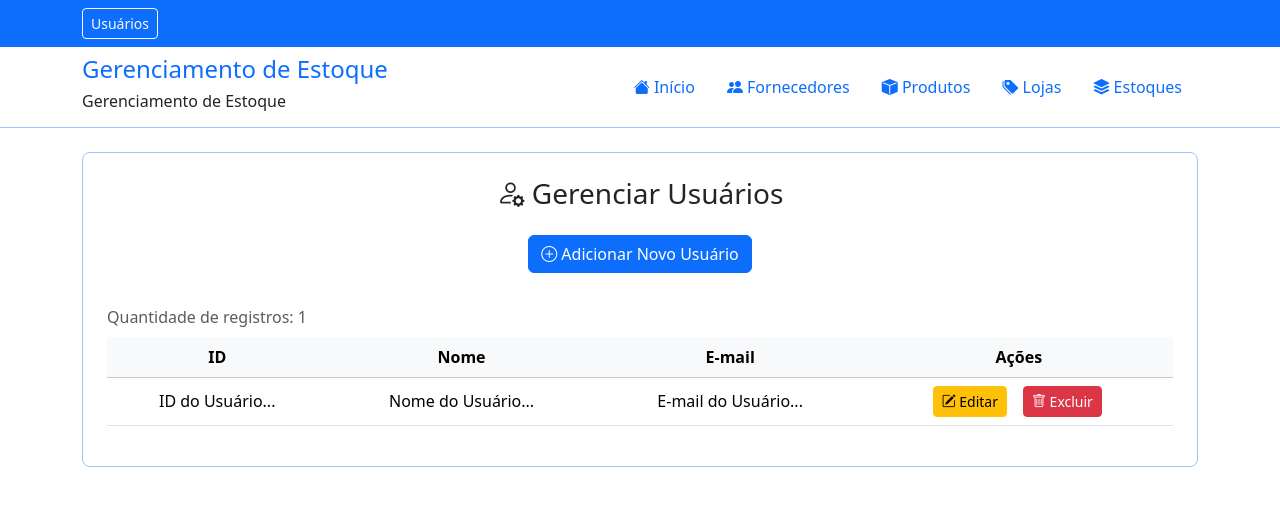
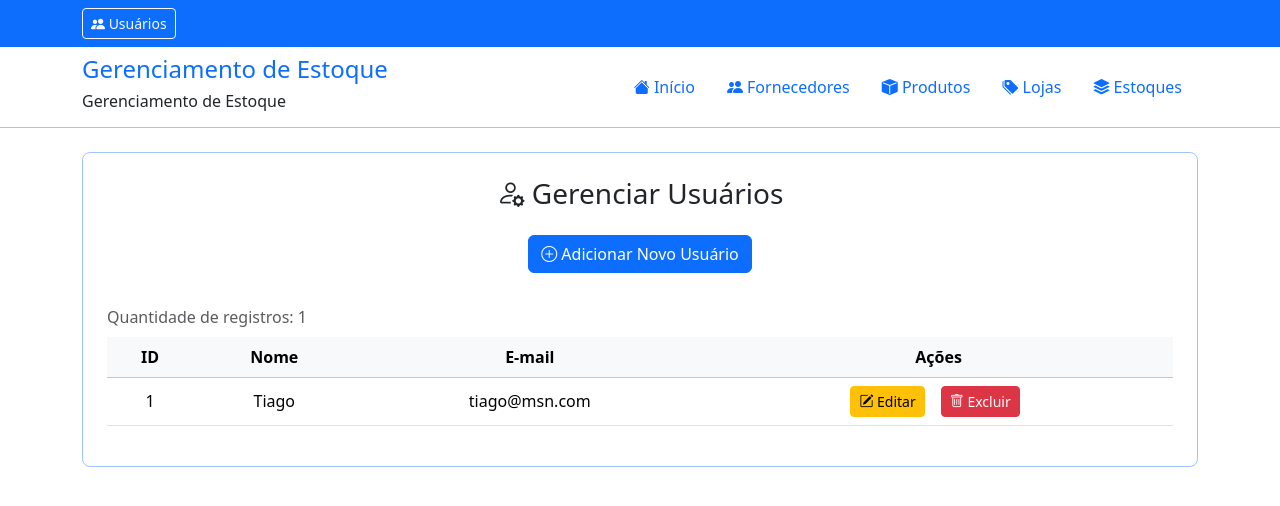
Before and after one commit to link33376/Avaliacao2, a PHP site: page /usuarios/listar.php in a window 1280 px wide. Shown: the top 506 px of the page. Run offline with PHP 8.4, Linux system fonts and the light colour scheme; data comes from the database, SQL or seed files in the repository.

Commit message:
avalaicao

```diff
--- a/config.php
+++ b/config.php
@@ -1,6 +1,6 @@
 <?php
 define('BASE_PATH', __DIR__);
-define('BASE_URL', '/controle-de-estoque');
+define('BASE_URL', '/Avaliacao2_grupo-01');
 
 
 require_once BASE_PATH . '/src/banco.php';
--- a/includes/cabecalho.php
+++ b/includes/cabecalho.php
@@ -22,6 +22,7 @@ require_once __DIR__ . '/../config.php';
 
     <div class="container">
       <a href="<?= BASE_URL ?>/usuarios/listar.php" class="btn btn-sm btn-outline-light">
+        <i class= "bi bi-people-fill"></i>
         Usuários
       </a>
     </div>
--- a/src/usuario_crud.php
+++ b/src/usuario_crud.php
@@ -1,17 +1,19 @@
 <?php
 //usuario_crud.php
-
-function buscarUsuario(PDO $conexao )
+//CRUD create, read, update e delete
+function buscarUsuario(PDO $conexao)
 {
 
-$sql = "SELECT id, nome, email FROM usuarios ORDER BY nome";
-
+$sql ="SELECT id, nome, email FROM usuarios ORDER BY id";
+//$sql
 //$stmt
-//$queery
+//query
 
 $consulta = $conexao->prepare($sql);
 $consulta->execute();
 
-// fetch vetor que traz um unico registro do banco de dados
+//fetch vetor que traz um unico regiustro do banco de dados
 return $consulta->fetchAll(PDO::FETCH_ASSOC);
+
 }
+?>
--- a/usuarios/listar.php
+++ b/usuarios/listar.php
@@ -1,6 +1,15 @@
 <?php
 require_once __DIR__ . '/../config.php';
+require_once BASE_PATH . '/src/usuario_crud.php';
 
+$usuario = buscarUsuario($conexao);
+
+/*
+...
+echo "<pre>";
+var_dump($usuario);
+echo "</pre>";
+*/
 
 $titulo = "Usuários |";
 require_once BASE_PATH . '/includes/cabecalho.php';
@@ -17,7 +26,7 @@ require_once BASE_PATH . '/includes/cabecalho.php';
 
     <div class="table-responsive">
         <table class="table table-hover align-middle caption-top">
-            <caption>Quantidade de registros: 1</caption>
+            <caption>Quantidade de registros: <?= count($usuario) ?></caption>
             <thead class="align-middle table-light">
                 <tr>
                     <th>ID</th>
@@ -27,18 +36,19 @@ require_once BASE_PATH . '/includes/cabecalho.php';
                 </tr>
             </thead>
             <tbody>
-
+                <?php foreach ($usuario as $usuario) : ?>
                     <tr>
-                        <td>ID do Usuário...</td>
-                        <td>Nome do Usuário...</td>
-                        <td>E-mail do Usuário...</td>
+                        <td><?= $usuario['id'] ?></td>
+                        <td><?= $usuario['nome'] ?></td>
+                        <td><?= $usuario['email']  ?></td>
                         <td class="text-end">
-                            <a class="btn btn-warning btn-sm" href="editar.php"><i class="bi bi-pencil-square"></i> Editar</a>
+                            <a class="btn btn-warning btn-sm" href="editar.php?id=<?= $usuario['id'] ?>"><i class="bi bi-pencil-square"></i> Editar</a>
                         </td>
                         <td class="text-start">
-                            <a class="btn btn-danger btn-sm" href="excluir.php"><i class="bi bi-trash"></i> Excluir</a>
+                            <a class="btn btn-danger btn-sm" href="excluir.php?id=<?= $usuario['id'] ?>"><i class="bi bi-trash"></i> Excluir</a>
                         </td>
                     </tr>
+                <?php endforeach; ?>
 
             </tbody>
         </table>
```
Also changed, not shown: usuarios/inserir.php (+19 -0 lines).
